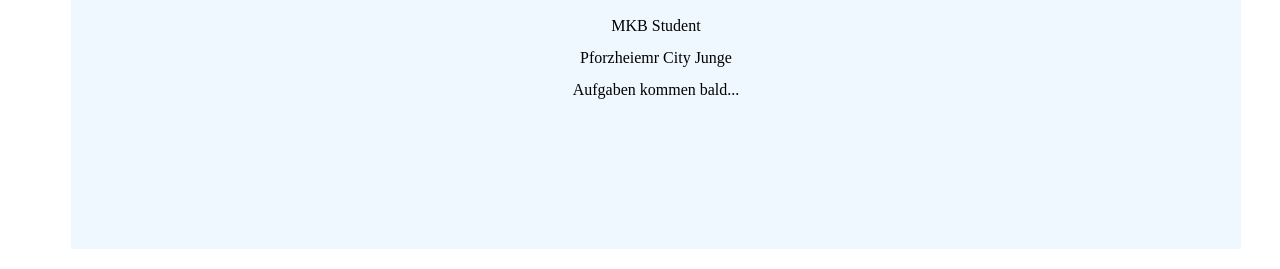
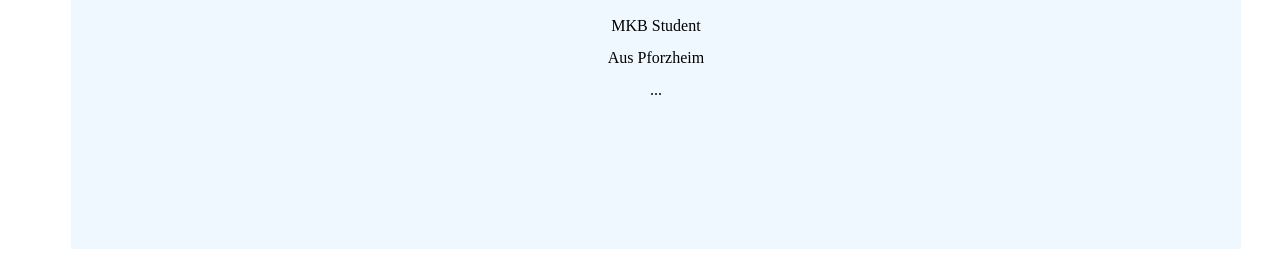
Before and after one commit to haasmanu/EIA2, a plain HTML site: page index.html in a window 1280 px wide. Shown: the part 591-860 px from the top of the page. Drawn offline with Linux system fonts and the light colour scheme.

Commit message:
new index

```diff
--- a/index.html
+++ b/index.html
@@ -6,7 +6,7 @@
   <img src="Steckbrief/portrait.jpg" alt="Ich halt, wa" style="width:100%">
   <h1>Manuel Haas</h1>
   <p>MKB Student</p>
-  <p>Pforzheiemr City Junge</p>
-  <p>Aufgaben kommen bald...</p>
+  <p>Aus Pforzheim</p>
+  <p>...</p>
 
 </div>
```
